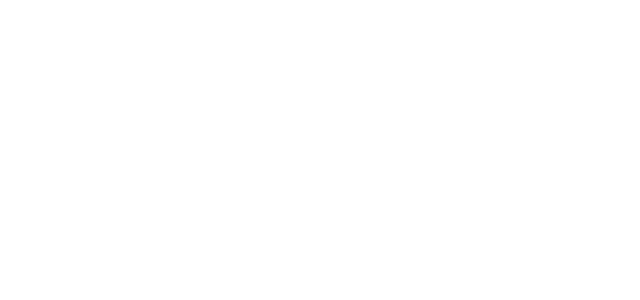
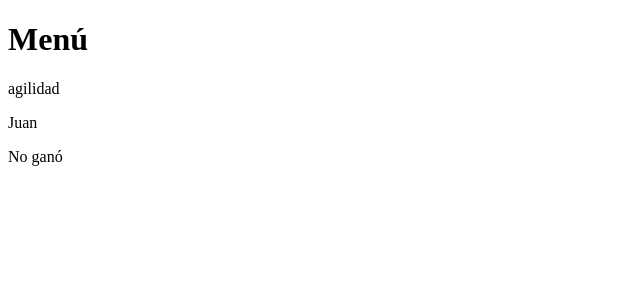
Before and after one commit to camilaiglesiasguerrero/SalaDeJuegos_v2, an Angular app in the folder SalaDeJuegos/: page /menuListado in a window 1280 px wide. Before the commit this address led to /. Shown: the top 300 px of the page, without its empty margins (0-640 px from the left). Built offline with nearby package versions, Linux system fonts and the light colour scheme.

Commit message:
EERR
Funciona, resta ponerlo lindo

```diff
--- a/SalaDeJuegos/src/app/componentes/estado-de-resultados/estado-de-resultados.component.html
+++ b/SalaDeJuegos/src/app/componentes/estado-de-resultados/estado-de-resultados.component.html
@@ -1,3 +1,6 @@
-<p>
-  estado-de-resultados works!
-</p>
+<div  *ngFor="let aux of listado"> <!-- por estar entre comillas dobles es typescript -->
+  <p>{{aux.nombre}}</p>
+  <p>{{aux.Jugador}}</p>
+  <p *ngIf="aux.Gano" >Gano</p><!-- para hacer comparativas -->
+  <p *ngIf="!aux.Gano">No ganó</p>
+</div>
--- a/SalaDeJuegos/src/app/componentes/estado-de-resultados/estado-de-resultados.component.ts
+++ b/SalaDeJuegos/src/app/componentes/estado-de-resultados/estado-de-resultados.component.ts
@@ -1,4 +1,5 @@
-import { Component, OnInit } from '@angular/core';
+import { Component, OnInit, Input } from '@angular/core';
+import { Agilidad } from '../../Clases/agilidad';
 
 @Component({
   selector: 'app-estado-de-resultados',
@@ -6,10 +7,19 @@ import { Component, OnInit } from '@angular/core';
   styleUrls: ['./estado-de-resultados.component.css']
 })
 export class EstadoDeResultadosComponent implements OnInit {
+  @Input() listado : any[];
+  obj1 : Agilidad;
 
-  constructor() { }
+  constructor() {
+    this.listado = new Array();
+    this.obj1 = new Agilidad("agilidad");
+    this.obj1.Gano=false;
+    this.obj1.Jugador = "Juan";
+    this.listado.push(this.obj1);
+   }
 
   ngOnInit() {
+    console.log(this.listado);
   }
 
 }
--- /dev/null
+++ b/SalaDeJuegos/src/app/componentes/menu-de-listado/menu-de-listado.component.html
@@ -0,0 +1,3 @@
+<h1>Menú</h1>
+<app-estado-de-resultados></app-estado-de-resultados>
+<!-- Crear un listado para compartir. atributo array de any que se llame listado para compartir -->
--- /dev/null
+++ b/SalaDeJuegos/src/app/componentes/menu-de-listado/menu-de-listado.component.ts
@@ -0,0 +1,15 @@
+import { Component, OnInit } from '@angular/core';
+
+@Component({
+  selector: 'app-menu-de-listado',
+  templateUrl: './menu-de-listado.component.html',
+  styleUrls: ['./menu-de-listado.component.css']
+})
+export class MenuDeListadoComponent implements OnInit {
+
+  constructor() { }
+
+  ngOnInit() {
+  }
+
+}
```
Also changed, not shown: SalaDeJuegos/src/app/app.module.ts (+7 -2 lines), SalaDeJuegos/src/app/componentes/menu-de-listado/menu-de-listado.component.css (added), 1 other file (tests, documents, lock files or other folders).
